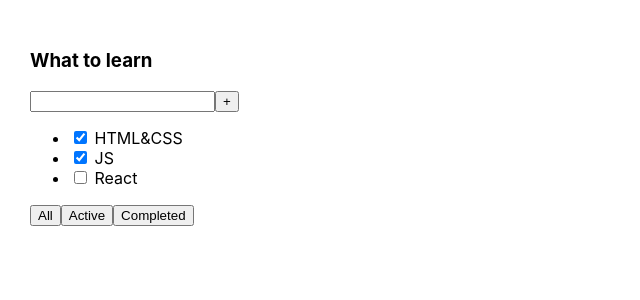
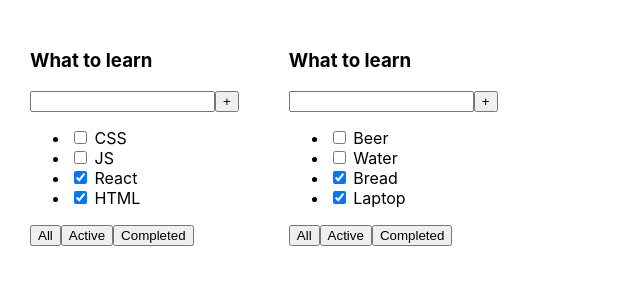
Before and after one commit to ns0ff/kanban, a React (Create React App) app: page / in a window 1280 px wide. Shown: the top 300 px of the page, without its empty margins (0-640 px from the left). Built offline with nearby package versions, Linux system fonts and the light colour scheme.

Commit message:
1. basic structure

```diff
--- a/src/App.tsx
+++ b/src/App.tsx
@@ -1,26 +1,26 @@
 import React from 'react';
 import './App.css';
+import { List } from './List';
+
+const data = [
+    {
+        id: 1,
+        title: 'What to learn',
+        tasks: [{id: 1, title: 'CSS', isDone: false}, {id: 2, title: 'JS', isDone: false}, {id: 3, title: 'React', isDone: true}, {id: 3, title: 'HTML', isDone: true}]
+},
+    {
+        id: 2,
+        title: 'What to buy',
+        tasks: [{id: 1, title: 'Beer', isDone: false}, {id: 2, title: 'Water', isDone: false}, {id: 3, title: 'Bread', isDone: true}, {id: 3, title: 'Laptop', isDone: true}]
+},
+
+]
 
 function App() {
     return (
         <div className="App">
-            <div>
-                <h3>What to learn</h3>
-                <div>
-                    <input/>
-                    <button>+</button>
-                </div>
-                <ul>
-                    <li><input type="checkbox" checked={true}/> <span>HTML&CSS</span></li>
-                    <li><input type="checkbox" checked={true}/> <span>JS</span></li>
-                    <li><input type="checkbox" checked={false}/> <span>React</span></li>
-                </ul>
-                <div>
-                    <button>All</button>
-                    <button>Active</button>
-                    <button>Completed</button>
-                </div>
-            </div>
+            <List id={data[0].id} title={data[0].title} tasks={data[0].tasks}/>
+            <List id={data[1].id} title={data[1].title} tasks={data[1].tasks}/>
         </div>
     );
 }
--- /dev/null
+++ b/src/List.tsx
@@ -0,0 +1,36 @@
+import React from "react";
+
+type TaskType = {
+    id: number
+    title: string
+    isDone: boolean
+}
+
+type ListType = {
+    id: number
+    title: string
+    tasks: Array<TaskType>
+}
+
+export const List = (props: ListType) => {
+    return (
+        <div>
+                <h3>What to learn</h3>
+                <div>
+                    <input/>
+                    <button>+</button>
+                </div>
+                <ul>
+                    <li key={props.id}><input type="checkbox" checked={props.tasks[0].isDone}/> <span>{props.tasks[0].title}</span></li>
+                    <li key={props.id}><input type="checkbox" checked={props.tasks[1].isDone}/> <span>{props.tasks[1].title}</span></li>
+                    <li key={props.id}><input type="checkbox" checked={props.tasks[2].isDone}/> <span>{props.tasks[2].title}</span></li>
+                    <li key={props.id}><input type="checkbox" checked={props.tasks[3].isDone}/> <span>{props.tasks[3].title}</span></li>
+                </ul>
+                <div>
+                    <button>All</button>
+                    <button>Active</button>
+                    <button>Completed</button>
+                </div>
+            </div>
+    )
+}
```
